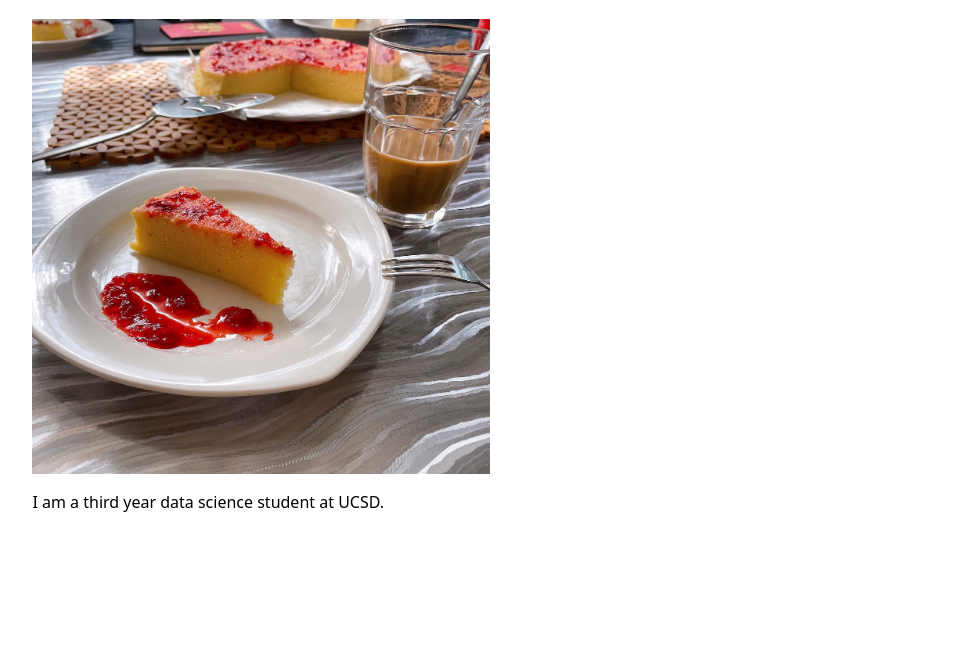
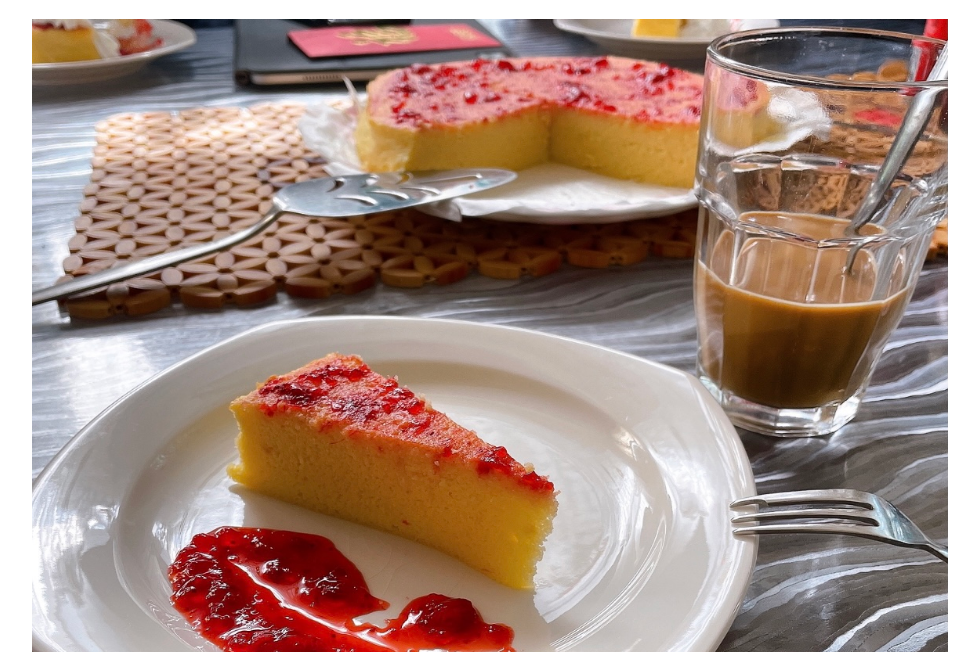
Before and after one commit to vmlau/portfolio, a plain HTML site: page index.html in a window 1280 px wide. Shown: the part 148-800 px from the top of the page, without its empty margins (150-1129 px from the left). Drawn offline with Linux system fonts and the light colour scheme.

Commit message:
Update style.css

```diff
--- a/style.css
+++ b/style.css
@@ -9,7 +9,13 @@ body {
   padding: 1.25rem;
 }
 
-.img-small {
+img {
+  max-width: 100%;
+  height: auto;
+  display: block;
+}
+
+img.small {
   max-width: 50%;
   height: auto;
   display: block;
```
